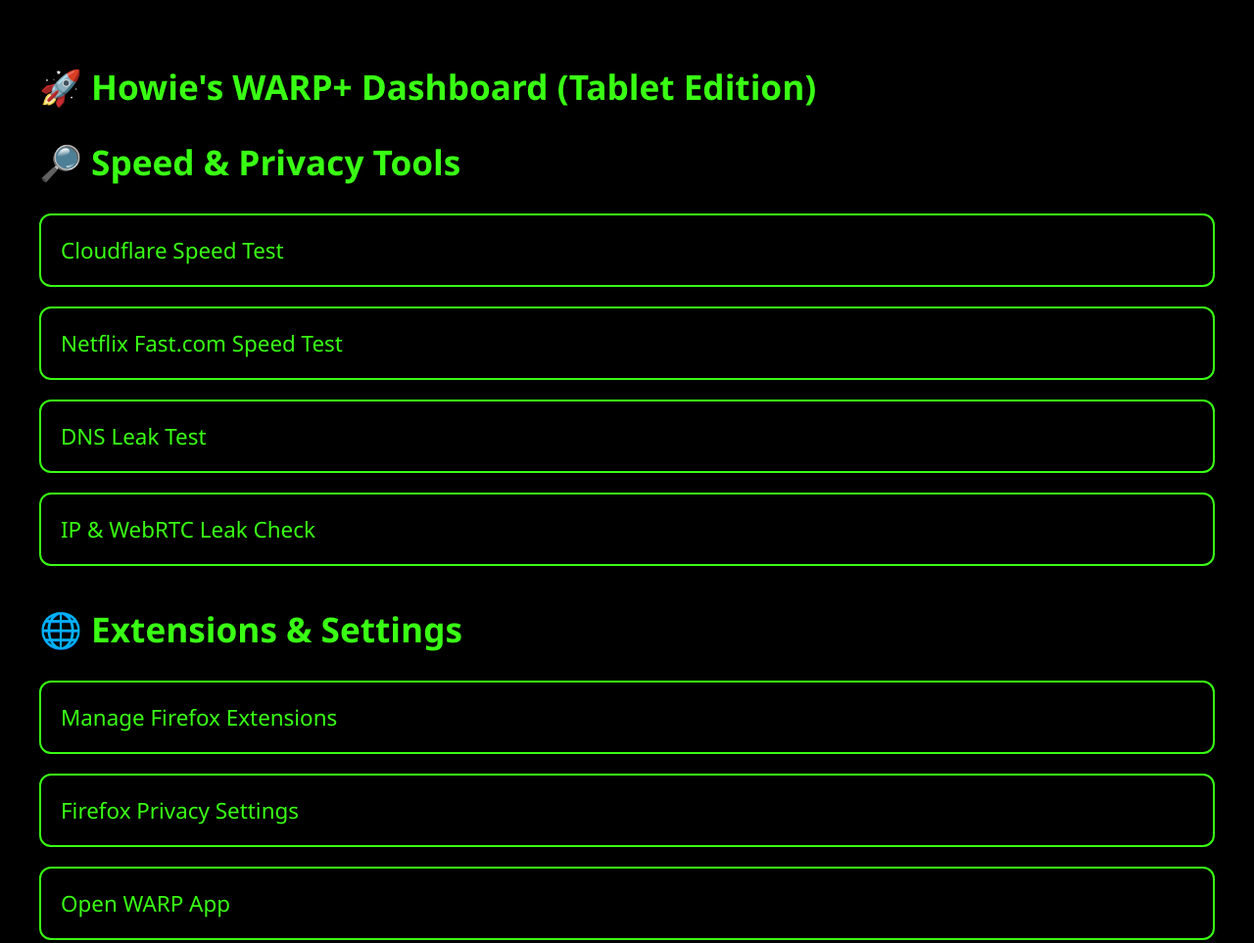
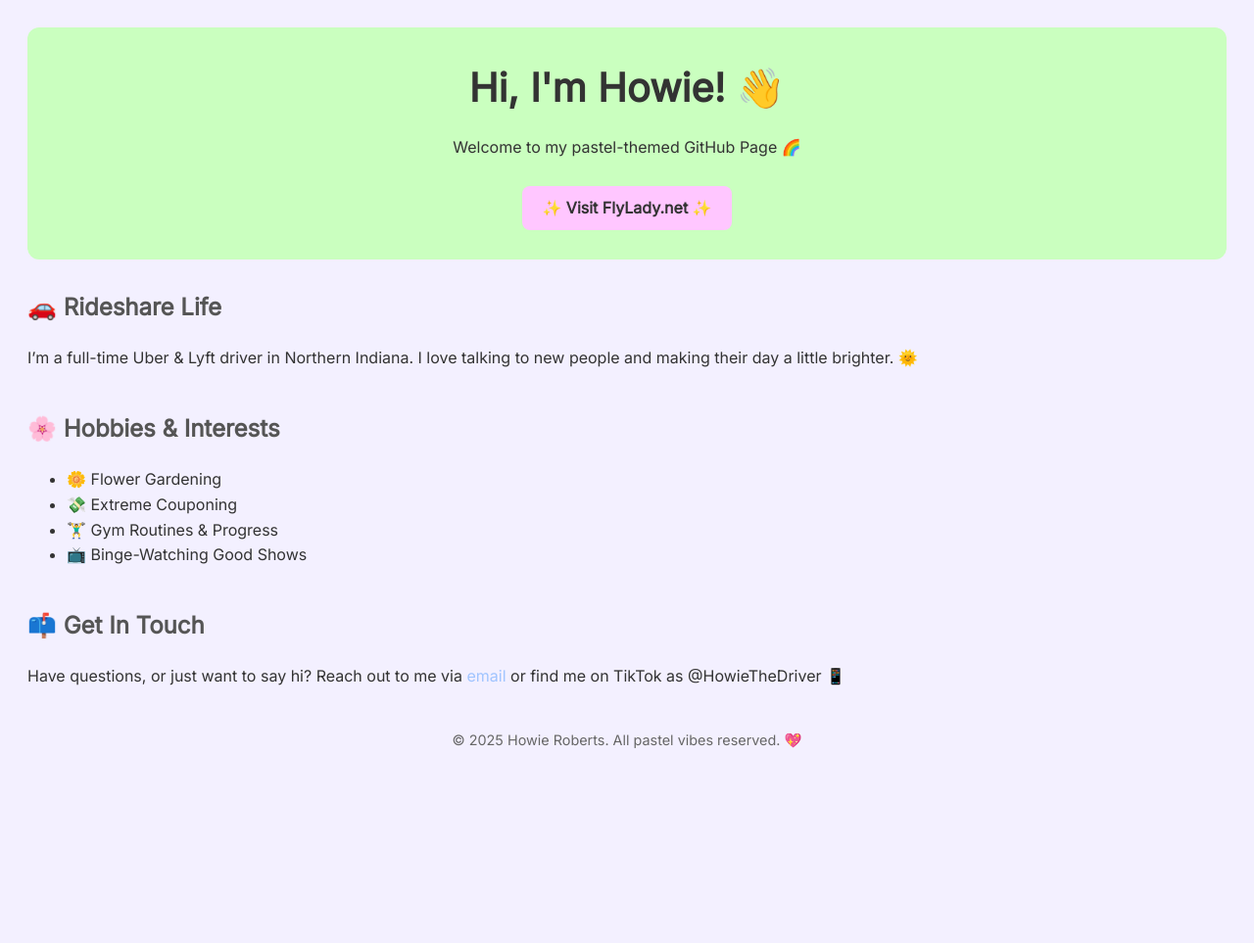
Before and after one commit to halsurpal/howieroberts.github.io, a plain HTML site: page index.html in a window 1280 px wide. Shown: the top 963 px of the page at 98% size. After the commit the page ends 809 px from the top, so only its background shows below. Drawn offline with Linux system fonts and the light colour scheme.

Commit message:
Update index.html

```diff
--- a/index.html
+++ b/index.html
@@ -1,68 +1,93 @@
-
-<!DOCTYPE html>
-<html lang="en">
+<!DOCTYPE html><html lang="en">
 <head>
-  <meta charset="UTF-8" />
-  <meta name="viewport" content="width=device-width, initial-scale=1.0" />
-  <title>Howie's WARP+ Dashboard (Tablet Edition)</title>
+  <meta charset="UTF-8">
+  <meta name="viewport" content="width=device-width, initial-scale=1.0">
+  <title>Howie Roberts</title>
+  <link href="https://fonts.googleapis.com/css2?family=Inter&display=swap" rel="stylesheet">
   <style>
     body {
-      background-color: #000;
-      color: #39ff14;
-      font-family: 'Segoe UI', Tahoma, Geneva, Verdana, sans-serif;
+      background-color: #f3f0ff;
+      color: #333;
+      font-family: 'Inter', sans-serif;
+      padding: 20px;
+      line-height: 1.6;
+    }header {
+  background-color: #caffbf;
+  padding: 30px;
+  border-radius: 12px;
+  text-align: center;
+  margin-bottom: 30px;
+}
+
+h1 {
+  font-size: 2.5em;
   margin: 0;
-      padding: 40px;
 }
-    h1, h2 {
-      color: #39ff14;
-      font-size: 2.2rem;
+
+h2 {
+  color: #555;
 }
+
 a {
-      display: block;
-      color: #39ff14;
+  color: #a0c4ff;
   text-decoration: none;
-      padding: 20px;
-      margin: 20px 0;
-      font-size: 1.4rem;
-      border: 2px solid #39ff14;
-      border-radius: 12px;
-      transition: background 0.3s;
 }
+
 a:hover {
-      background-color: #39ff14;
-      color: #000;
+  text-decoration: underline;
 }
-    .section {
+
+.button {
+  background-color: #ffc6ff;
+  border: none;
+  padding: 10px 20px;
+  border-radius: 8px;
+  color: #333;
+  font-weight: bold;
+  cursor: pointer;
+  display: inline-block;
+  text-decoration: none;
+  margin-top: 10px;
+}
+
+.button:hover {
+  background-color: #ffb3ff;
+}
+
+section {
   margin-bottom: 40px;
 }
+
+footer {
+  margin-top: 40px;
+  text-align: center;
+  font-size: 0.9em;
+  color: #666;
+}
+
   </style>
 </head>
 <body>
-  <h1>🚀 Howie's WARP+ Dashboard (Tablet Edition)</h1>
-
-  <div class="section">
-    <h2>🔎 Speed & Privacy Tools</h2>
-    <a href="https://speed.cloudflare.com" target="_blank">Cloudflare Speed Test</a>
-    <a href="https://fast.com" target="_blank">Netflix Fast.com Speed Test</a>
-    <a href="https://dnsleaktest.com" target="_blank">DNS Leak Test</a>
-    <a href="https://ipleak.net" target="_blank">IP & WebRTC Leak Check</a>
-  </div>
-
-  <div class="section">
-    <h2>🌐 Extensions & Settings</h2>
-    <a href="about:addons" target="_blank">Manage Firefox Extensions</a>
-    <a href="about:preferences#privacy" target="_blank">Firefox Privacy Settings</a>
-    <a href="https://1.1.1.1" target="_blank">Open WARP App</a>
-  </div>
-
-  <div class="section">
-    <h2>🧰 Everyday Shortcuts</h2>
-    <a href="https://weather.com/weather/today" target="_blank">Check Local Weather</a>
-    <a href="https://www.costco.com" target="_blank">🛒 Costco Deals</a>
-    <a href="https://www.target.com/c/top-deals/-/N-4xw74" target="_blank">🎯 Target Coupons</a>
-    <a href="https://www.planetfitness.com/" target="_blank">💪 Planet Fitness</a>
-    <a href="https://www.youtube.com" target="_blank">▶️ YouTube</a>
-    trigger pages rebuild
-  </div>
+  <header>
+    <h1>Hi, I'm Howie! 👋</h1>
+    <p>Welcome to my pastel-themed GitHub Page 🌈</p>
+    <a href="https://www.flylady.net/" target="_blank" class="button">✨ Visit FlyLady.net ✨</a>
+  </header>  <section>
+    <h2>🚗 Rideshare Life</h2>
+    <p>I’m a full-time Uber & Lyft driver in Northern Indiana. I love talking to new people and making their day a little brighter. 🌞</p>
+  </section>  <section>
+    <h2>🌸 Hobbies & Interests</h2>
+    <ul>
+      <li>🌼 Flower Gardening</li>
+      <li>💸 Extreme Couponing</li>
+      <li>🏋️‍♂️ Gym Routines & Progress</li>
+      <li>📺 Binge-Watching Good Shows</li>
+    </ul>
+  </section>  <section>
+    <h2>📫 Get In Touch</h2>
+    <p>Have questions, or just want to say hi? Reach out to me via <a href="mailto:howie@example.com">email</a> or find me on TikTok as @HowieTheDriver 📱</p>
+  </section>  <footer>
+    <p>&copy; 2025 Howie Roberts. All pastel vibes reserved. 💖</p>
+  </footer>
 </body>
 </html>
```
Lines whose indentation alone changed are shown as unchanged.
